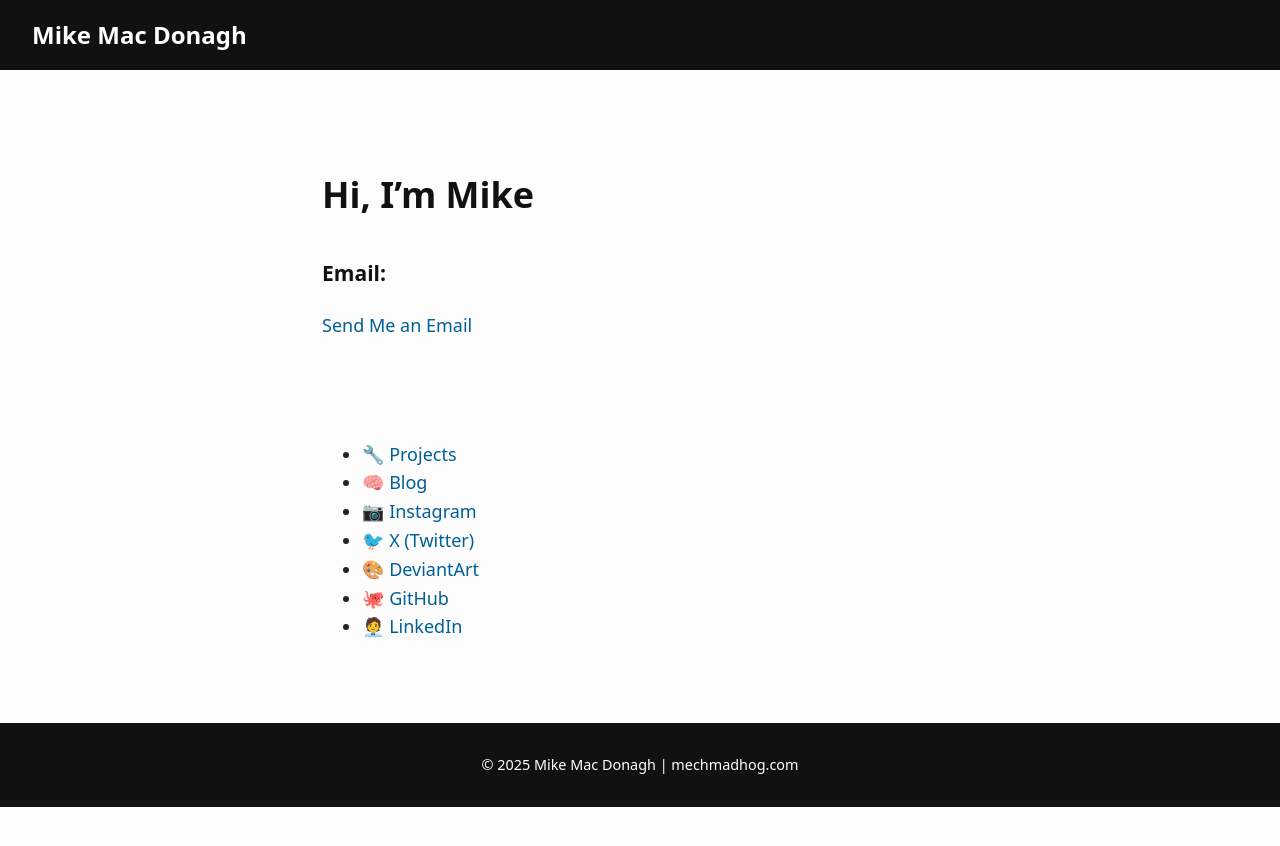
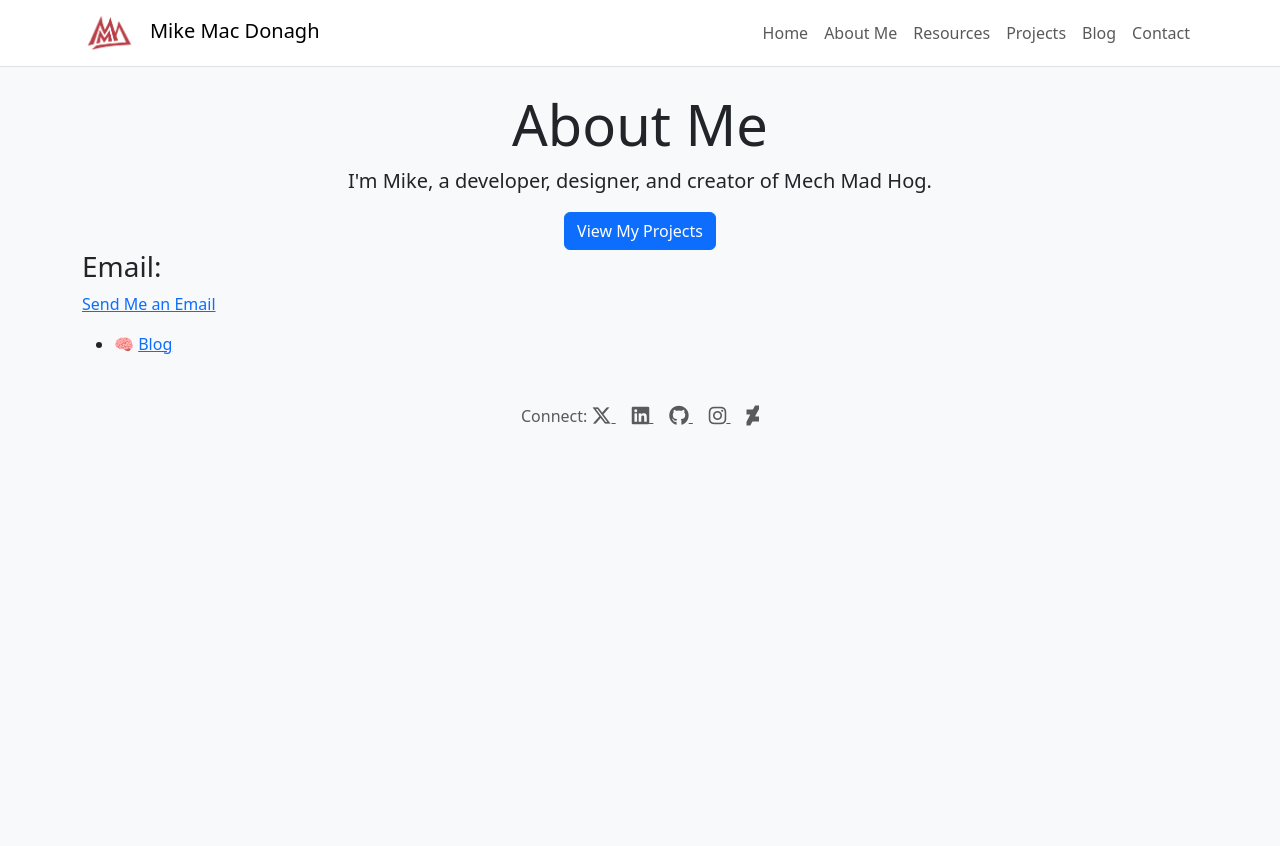
Before and after one commit to MechMadHog/MechMadHog.github.io, a Jekyll site: the page built from index.md, in a window 1280 px wide. Shown: the top 846 px of the page. Built offline with Jekyll 4.4.1, drawn with Linux system fonts in a browser that asks for light colours.

Commit message:
Adding Bootstrap to the site

```diff
--- a/_config.yml
+++ b/_config.yml
@@ -1,4 +1,4 @@
-title: "Mike Mac Donagh"
-description: "Portfolio and devlog by Mech Mad Hog"
+title: "MechMadHog"
+description: "Mike Mac Donagh's Blog and Portfolio of various Side Projects"
 baseurl: "" # leave empty for GitHub Pages with custom domain
 url: "https://mechmadhog.com"
--- a/_includes/head.html
+++ b/_includes/head.html
@@ -1 +1,8 @@
-<link rel="icon" href="/favicon.ico" type="image/x-icon" />
+<!-- Bootstrap 5 CSS -->
+<link href="https://cdn.jsdelivr.net/npm/bootstrap@5.3.3/dist/css/bootstrap.min.css" rel="stylesheet">
+
+<!-- Font Awesome -->
+<link rel="stylesheet" href="https://cdnjs.cloudflare.com/ajax/libs/font-awesome/6.5.0/css/all.min.css">
+
+<!-- Favicon -->
+<link rel="icon" href="/assets/images/favicon.ico" type="image/x-icon">
--- a/_layouts/default.html
+++ b/_layouts/default.html
@@ -1,25 +1,61 @@
 <!DOCTYPE html>
 <html lang="en">
   <head>
-  <meta charset="UTF-8">
-  <meta name="viewport" content="width=device-width, initial-scale=1">
-  <title>{{ page.title }} | {{ site.title }}</title>
-  <link rel="icon" href="/favicon.ico" type="image/x-icon">
-  <link rel="stylesheet" href="/assets/css/style.css">
+    <meta charset="UTF-8" />
+    <meta name="viewport" content="width=device-width, initial-scale=1.0" />
+    <title>{{ page.title }} - {{ site.title }}</title>
+    {% include head.html %}
   </head>
-<body>
-    <div class="site-wrapper"></div>
-        <header>
-            <h1><a href="/">{{ site.title }}</a></h1>
-        </header>
+  <body class="bg-light text-dark">
+    <nav class="navbar navbar-expand-md navbar-light bg-white border-bottom mb-4">
+    <div class="container">
+        <a class="navbar-brand" href="/">
+        <img src="/assets/images/logo.png" alt="Logo" height="40" class="me-2" />
+        Mike Mac Donagh
+        </a>
+        <button class="navbar-toggler" type="button" data-bs-toggle="collapse" data-bs-target="#navMenu">
+        <span class="navbar-toggler-icon"></span>
+        </button>
+        <div class="collapse navbar-collapse" id="navMenu">
+        <ul class="navbar-nav ms-auto">
+            <li class="nav-item"><a class="nav-link" href="/">Home</a></li>
+            <li class="nav-item"><a class="nav-link" href="/about/">About Me</a></li>
+            <li class="nav-item"><a class="nav-link" href="/resources/">Resources</a></li>
+            <li class="nav-item"><a class="nav-link" href="/projects/">Projects</a></li>
+            <li class="nav-item"><a class="nav-link" href="/blog/">Blog</a></li>
+            <li class="nav-item"><a class="nav-link" href="/contact/">Contact</a></li>
+        </ul>
+        </div>
+    </div>
+    </nav>
 
-        <main>
+
+    <main class="container">
       {{ content }}
     </main>
 
-        <footer>
-            <p>&copy; {{ site.time | date: '%Y' }} {{ site.title }} | mechmadhog.com</p>
+    <footer class="text-center mt-5 mb-3 text-muted">
+      <p>
+        Connect:
+        <a href="https://twitter.com/MechMadHog" class="text-muted me-3" target="_blank" aria-label="X (Twitter)">
+        <i class="fab fa-x-twitter fa-lg"></i>
+        </a>
+        <a href="https://linkedin.com/in/michaelmacdonagh/" class="text-muted me-3" target="_blank" aria-label="LinkedIn">
+        <i class="fab fa-linkedin fa-lg"></i>
+        </a>
+        <a href="https://github.com/MechMadHog" class="text-muted me-3" target="_blank" aria-label="GitHub">
+        <i class="fab fa-github fa-lg"></i>
+        </a>
+        <a href="https://www.instagram.com/mechanicalmadhog/" class="text-muted me-3" target="_blank" aria-label="Instagram">
+        <i class="fab fa-instagram fa-lg"></i>
+        </a>
+        <a href="https://www.deviantart.com/mechmadhog" class="text-muted" target="_blank" aria-label="DeviantArt">
+        <i class="fab fa-deviantart fa-lg"></i>
+        </a>
+      </p>
     </footer>
-    </div>
+
+    <!-- Bootstrap JS Bundle -->
+    <script src="https://cdn.jsdelivr.net/npm/bootstrap@5.3.3/dist/js/bootstrap.bundle.min.js"></script>
   </body>
 </html>
--- a/_layouts/home.html
+++ /dev/null
@@ -1,7 +0,0 @@
----
-layout: default
----
-
-<div class="home" style="max-width: 700px; margin: 0 auto; padding: 2rem;">
-  {{ content }}
-</div>
--- a/index.md
+++ b/index.md
@@ -1,21 +1,17 @@
 ---
-layout: home
-title: "Welcome"
+layout: default
+title: About
 ---
 
-# Hi, I'm Mike
+<div class="text-center">
+  <h1 class="display-4">About Me</h1>
+  <p class="lead">I'm Mike, a developer, designer, and creator of Mech Mad Hog.</p>
+  <a class="btn btn-primary" href="/projects">View My Projects</a>
+</div>
+
 
 ### Email:
 [Send Me an Email](mailto:michael@mechmadhog.com?subject=Hi% "Hi Mike!")
 
-<div class="home" style="max-width: 700px; margin: 0 auto; padding: 2rem;">
-  {{ content }}
-</div>
 
-- 🔧 [Projects](/projects)
 - 🧠 [Blog](/blog)
-- 📷 [Instagram](https://www.instagram.com/mechanicalmadhog/)
-- 🐦 [X (Twitter)](https://twitter.com/MechMadHog)
-- 🎨 [DeviantArt](https://www.deviantart.com/mechmadhog)
-- 🐙 [GitHub](https://github.com/MechMadHog)
-- 🧑‍💼 [LinkedIn](https://linkedin.com/in/michaelmacdonagh/)
```
Also changed, not shown: about.md (+9 -0 lines), blog.md (added, +13 -0 lines), contact.md (added, +39 -0 lines), projects.md (added, +31 -0 lines), projects/project1.md (deleted, +0 -17 lines), resources.md (added, +20 -0 lines), _includes/footer.html (line endings or trailing spaces), _posts/_posts/2025-06-16-Hello-World.md (renamed from _posts/_posts/2025-06-16-welcome.md), assets/images/favicon.ico (renamed from favicon.ico), projects/project2.md (deleted). Lines whose indentation alone changed are shown as unchanged.
